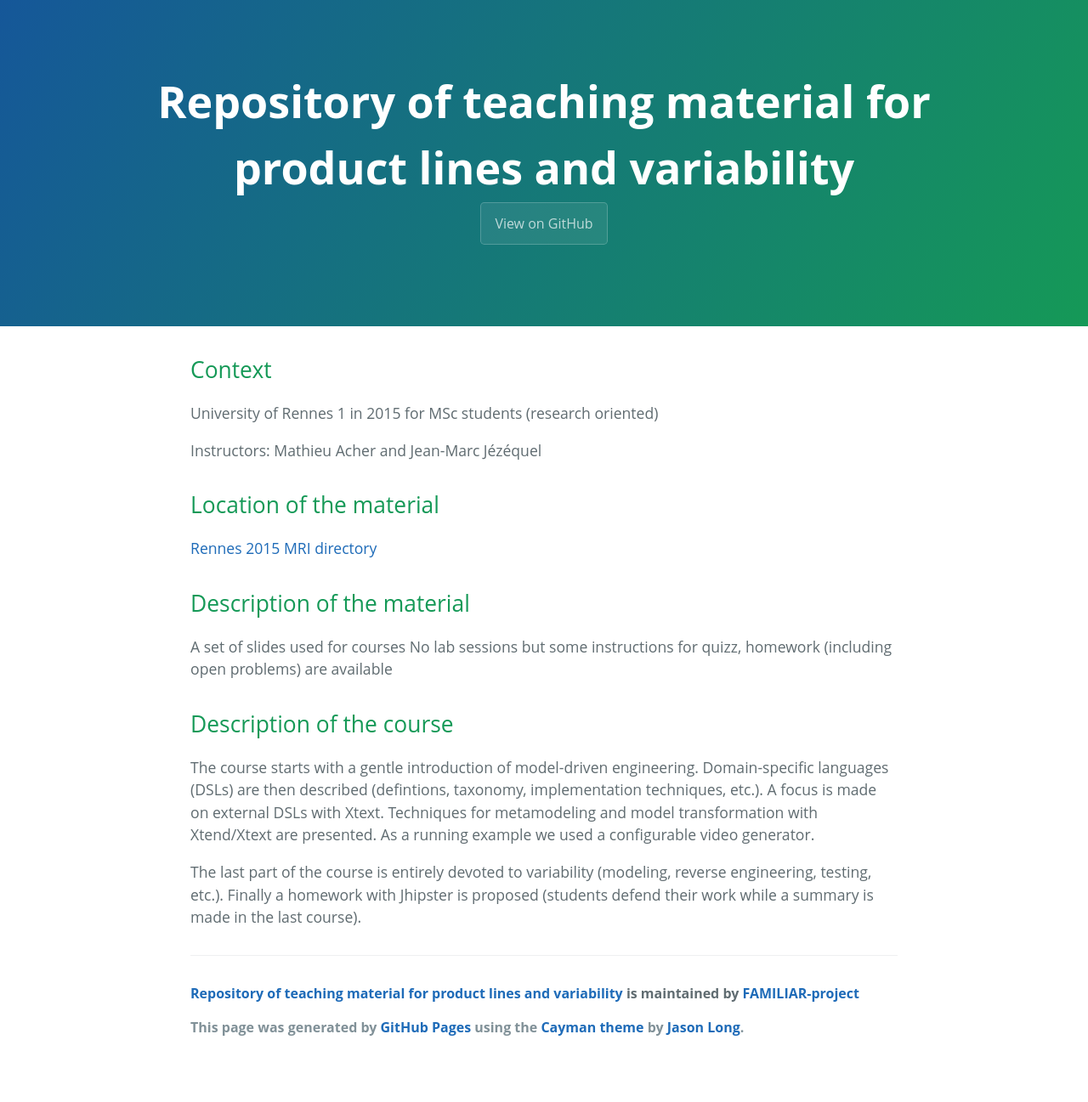
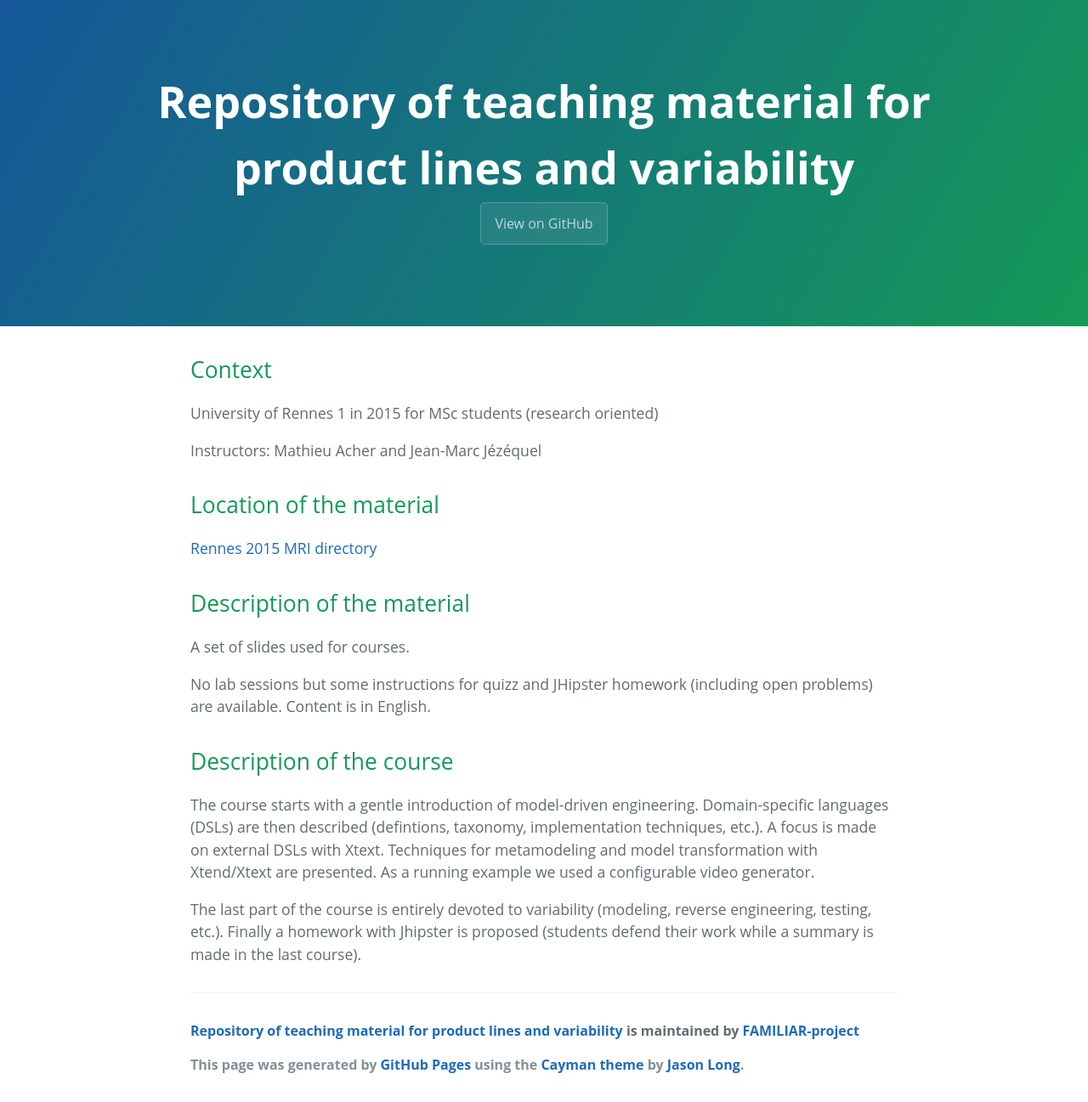
Before and after one commit to FAMILIAR-project/teaching, a Jekyll site: the page built from rennes2015-MRI.html, in a window 1280 px wide. Shown: the whole page at 85% size. Built offline with Jekyll 4.4.1, drawn with Linux system fonts in a browser that asks for light colours; before the commit the page ends 1253 px from its top, so only the background shows below that.

Commit message:
precisions and typos

```diff
--- a/rennes2015-MDE.html
+++ b/rennes2015-MDE.html
@@ -18,8 +18,9 @@ Instructors: Mathieu Acher and Jean-Marc J&eacute;z&eacute;quel
 
 ## Description of the material
 
-A set of slides used for courses.
+A set of slides used for courses is available.
 Lab sessions and project instructions are also available.
+Some instructions are in French, please write an email if you need a translation.
 
 
 ## Description of the course
--- a/rennes2015-MRI.html
+++ b/rennes2015-MRI.html
@@ -18,9 +18,11 @@ Instructors: Mathieu Acher and Jean-Marc J&eacute;z&eacute;quel
 
 ## Description of the material
 
-A set of slides used for courses
-No lab sessions but some instructions for quizz, homework (including
-open problems) are available
+A set of slides used for courses.
+
+No lab sessions but some instructions for quizz and JHipster homework (including
+open problems) are available.
+Content is in English.
 
 
 ## Description of the course
```
Also changed, not shown: other parts of rennes2015-MDE.html (+1 -1 lines).
